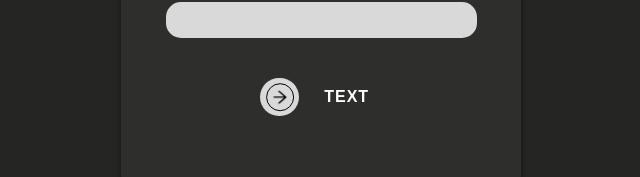
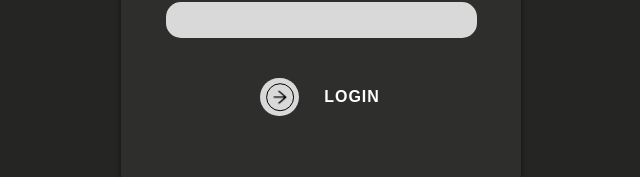
Before and after one commit to jSunpayco/seekr, a React (Vite) app: page / in a window 1280 px wide. Shown: the part 454-631 px from the top of the page, without its empty margins (319-959 px from the left). Built offline with nearby package versions, Linux system fonts and the light colour scheme.

Commit message:
Added props to formbutton

```diff
--- a/src/components/FormButton/formbutton.module.scss
+++ b/src/components/FormButton/formbutton.module.scss
@@ -27,7 +27,7 @@
     &:hover::before{
         border-radius: 100px;
         width: 10vw;
-        transition: border-radius 0.4s ease, width 0.4s ease-out;
+        transition: border-radius 0.35s ease, width 0.35s ease-out;
     }
     &:hover .buttonText{
         color: black;
@@ -37,7 +37,7 @@
     &:hover .innerCircle{
         background-color: black;
         transform: scale(0.6) translate(150%, -80%);
-        transition: all 0.5s ease;
+        transition: all 0.3s ease;
     }
     &:hover .arrow{
         opacity: 0;
--- a/src/components/FormButton/formbutton.tsx
+++ b/src/components/FormButton/formbutton.tsx
@@ -2,8 +2,7 @@ import styles from './formbutton.module.scss';
 import {AiOutlineArrowRight} from 'react-icons/ai';
 
 interface Props {
-    title?: string;
-    type?: string;
+    title: string;
 }
 
 const FormButton = (props:Props) => {
@@ -11,7 +10,7 @@ const FormButton = (props:Props) => {
     return (
         <div className={styles.container}>
             <span className={styles.innerCircle}><AiOutlineArrowRight className={styles.arrow}/></span>
-            <span className={styles.buttonText}>TEXT</span>
+            <span className={styles.buttonText}>{props.title.toUpperCase()}</span>
         </div>
     )
 }
--- a/src/pages/Login/login.tsx
+++ b/src/pages/Login/login.tsx
@@ -12,7 +12,7 @@ const Login = () => {
                 <div className={styles.loginFormContainer}>
                     <FullFormField title="email" type="email"></FullFormField>
                     <FullFormField title="password" type="password"></FullFormField>
-                    <FormButton></FormButton>
+                    <FormButton title='Login'></FormButton>
                 </div>
             </div>
         </div>
```
